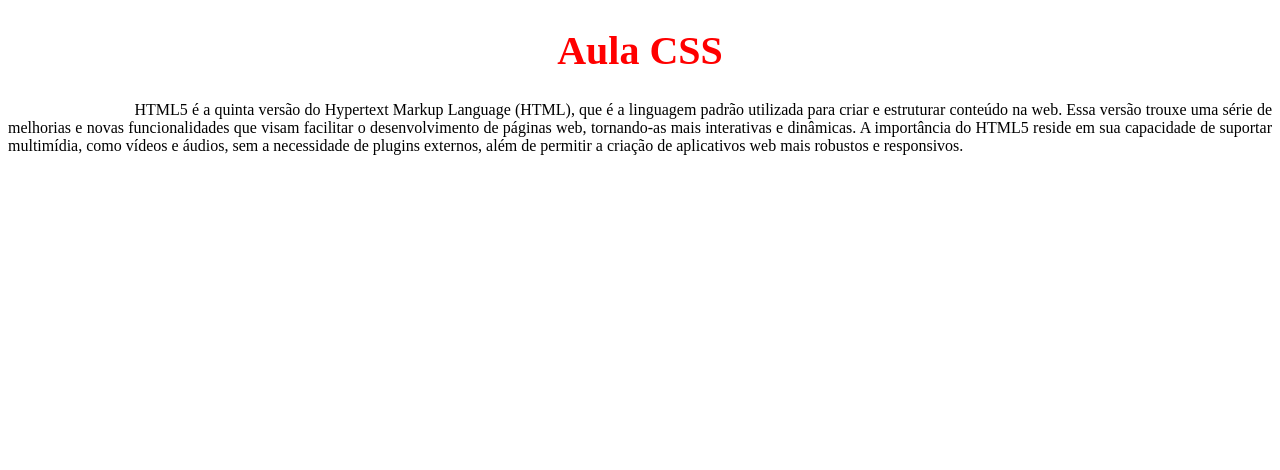
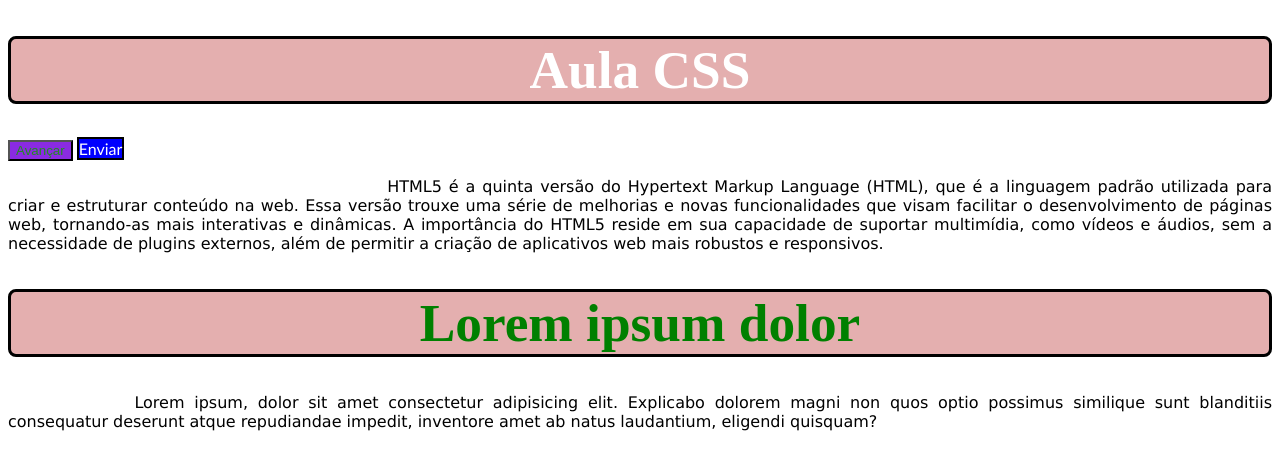
Before and after one commit to sCube-dv/aula, a plain HTML site: page index.html in a window 1280 px wide. Drawn offline with Linux system fonts and the light colour scheme.

Commit message:
css included

```diff
--- a/index.html
+++ b/index.html
@@ -1,18 +1,58 @@
 <!DOCTYPE html>
 <html lang="pt-BR">
+
 <head>
     <meta charset="UTF-8">
     <meta http-equiv="X-UA-Compatible" content="IE=edge">
     <meta name="viewport" content="width=device-width, initial-scale=1.0">
     <title>Aula CSS</title>
+
+    <!-- CSS Externo -->
+    <link rel="stylesheet" type="text/css" href="style.css">
+
+    <!-- CSS Interno
+    <style>
+        h1 {
+            color: white;
+            text-align: center;
+            font-size: 40pt;
+            background-color: rgb(228, 175, 175);
+            border: 3px solid black;
+            border-radius: 8px;
+        }
+
+        p {
+            text-indent: 10%;
+            text-align: justify;
+            font-family: Verdana;
+
+        }
+    </style>
+    -->
 </head>
+
 <body>
-    <h1 style="text-align: center; color:red; font-size: 40px;">
+    <h1>
         Aula CSS
     </h1>
 
-    <p style="text-indent: 10%; text-align: justify;">
-        HTML5 é a quinta versão do Hypertext Markup Language (HTML), que é a linguagem padrão utilizada para criar e estruturar conteúdo na web. Essa versão trouxe uma série de melhorias e novas funcionalidades que visam facilitar o desenvolvimento de páginas web, tornando-as mais interativas e dinâmicas. A importância do HTML5 reside em sua capacidade de suportar multimídia, como vídeos e áudios, sem a necessidade de plugins externos, além de permitir a criação de aplicativos web mais robustos e responsivos.
+    <button>Avançar</button>
+
+    <a href="#">Enviar</a>
+
+    <p style="text-indent: 30%;"> <!-- CSS Inine - tem prioridade -->
+        HTML5 é a quinta versão do Hypertext Markup Language (HTML), que é a linguagem padrão utilizada para criar e
+        estruturar conteúdo na web. Essa versão trouxe uma série de melhorias e novas funcionalidades que visam
+        facilitar o desenvolvimento de páginas web, tornando-as mais interativas e dinâmicas. A importância do HTML5
+        reside em sua capacidade de suportar multimídia, como vídeos e áudios, sem a necessidade de plugins externos,
+        além de permitir a criação de aplicativos web mais robustos e responsivos.
     </p>
+
+    <h1 style="color: green;">Lorem ipsum dolor</h1>
+
+    <p>Lorem ipsum, dolor sit amet consectetur adipisicing elit. Explicabo dolorem magni non quos optio possimus
+        similique sunt blanditiis consequatur deserunt atque repudiandae impedit, inventore amet ab natus laudantium,
+        eligendi quisquam?</p>
 </body>
+
 </html>
--- /dev/null
+++ b/style.css
@@ -0,0 +1,36 @@
+h1 {
+    color: white;
+    text-align: center;
+    font-size: 40pt;
+    background-color: rgb(228, 175, 175);
+    border: 3px solid black;
+    border-radius: 8px;
+}
+
+h1:hover{
+    background-color: green;
+}
+
+p {
+    text-indent: 10%;
+    text-align: justify;
+    font-family: Verdana;
+
+}
+
+button{
+    color:forestgreen;
+    background-color: blueviolet;
+}
+
+a{
+    font-family: 'Trebuchet MS';
+    text-decoration: none;
+    border: 2px solid black;
+    color: white;
+    background-color: blue;
+}
+
+a:hover{
+    background-color: red;
+}
```
